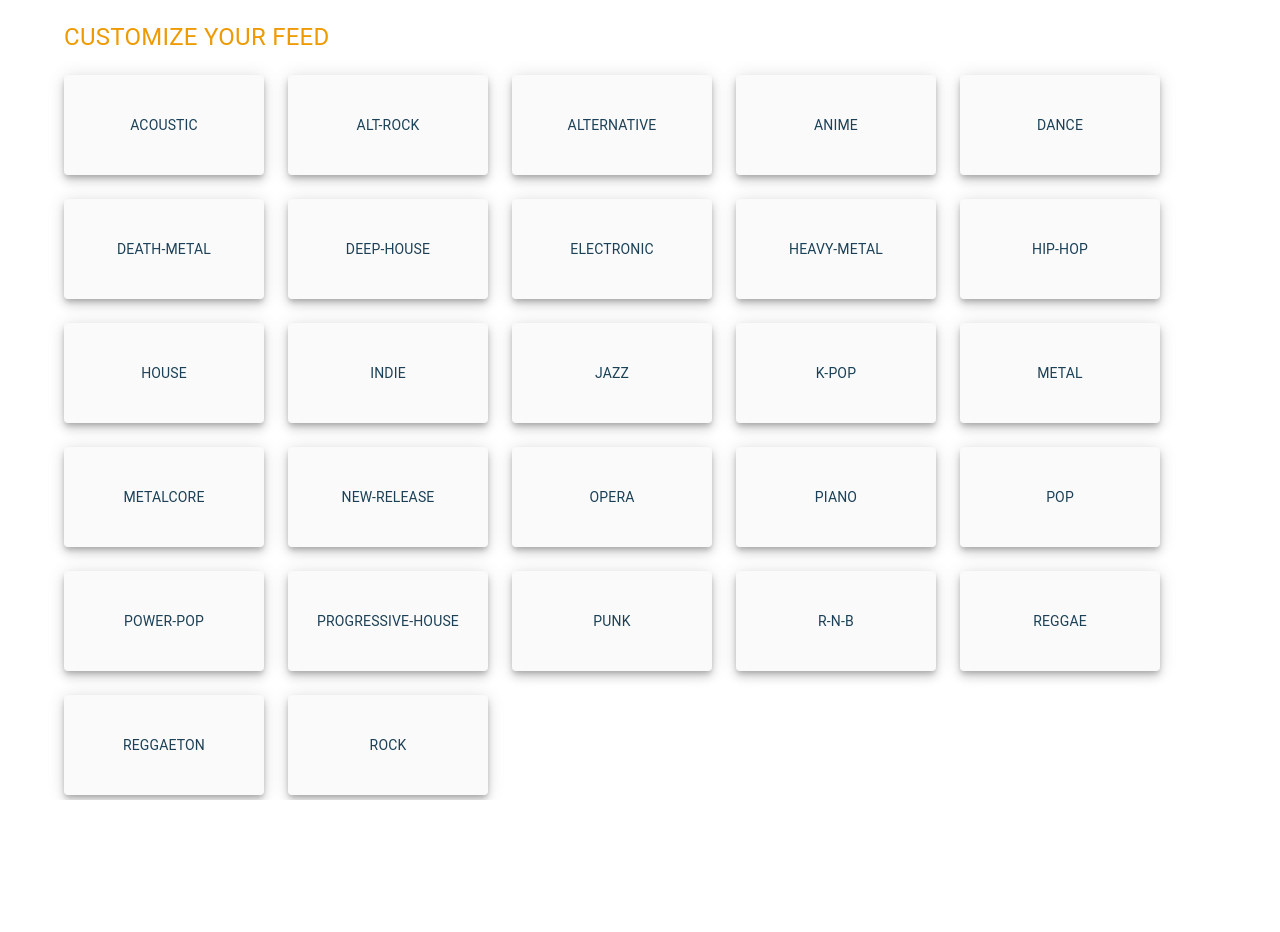
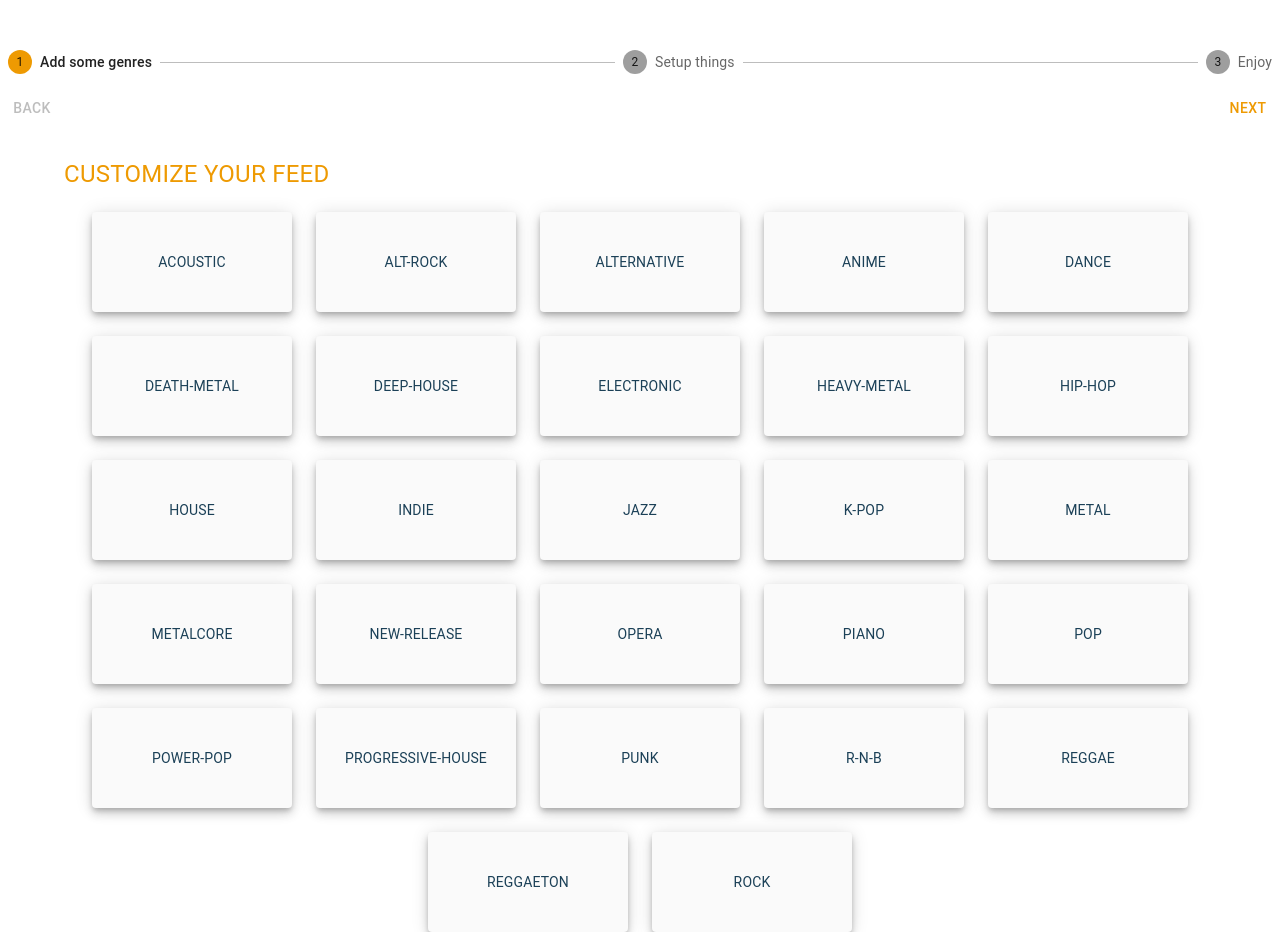
Before and after one commit to DouglasCantao/music-feed, a Next.js app: page / in a window 1280 px wide. Before the commit the page ends 800 px from the top, so only its background shows below. Built offline with nearby package versions, Linux system fonts and the light colour scheme.

Commit message:
Adding some behavs to genreSection and stepper logic

```diff
--- /dev/null
+++ b/components/ConfigStepper.js
@@ -0,0 +1,71 @@
+import * as React from 'react';
+import Box from '@mui/material/Box';
+import Stepper from '@mui/material/Stepper';
+import Step from '@mui/material/Step';
+import StepLabel from '@mui/material/StepLabel';
+import Button from '@mui/material/Button';
+import Typography from '@mui/material/Typography';
+
+const steps = ['Add some genres', 'Setup things', 'Enjoy'];
+
+export default function HorizontalLinearStepper({ selectedGenre }) {
+  const [activeStep, setActiveStep] = React.useState(0);
+
+  const handleNext = () => {
+    if(selectedGenre.length) {
+      setActiveStep((prevActiveStep) => prevActiveStep + 1);
+    }
+  };
+
+  const handleBack = () => {
+    setActiveStep((prevActiveStep) => prevActiveStep - 1);
+  };
+
+  const handleReset = () => {
+    setActiveStep(0);
+  };
+
+  return (
+    <Box sx={{ width: '100%', padding: '50px 0 10px' }}>
+      <Stepper activeStep={activeStep}>
+        {steps.map((label, index) => {
+          const stepProps = {};
+          const labelProps = {};
+          return (
+            <Step key={label} {...stepProps}>
+              <StepLabel {...labelProps}>{label}</StepLabel>
+            </Step>
+          );
+        })}
+      </Stepper>
+      {activeStep === steps.length ? (
+        <React.Fragment>
+          <Typography sx={{ mt: 2, mb: 1 }}>
+            All steps completed - you&apos;re finished
+          </Typography>
+          <Box sx={{ display: 'flex', flexDirection: 'row', pt: 2 }}>
+            <Box sx={{ flex: '1 1 auto' }} />
+            <Button onClick={handleReset}>Reset</Button>
+          </Box>
+        </React.Fragment>
+      ) : (
+        <React.Fragment>
+          <Box sx={{ display: 'flex', flexDirection: 'row', pt: 2 }}>
+            <Button
+              color="inherit"
+              disabled={activeStep === 0}
+              onClick={handleBack}
+              sx={{ mr: 1 }}
+            >
+              Back
+            </Button>
+            <Box sx={{ flex: '1 1 auto' }} />
+            <Button onClick={handleNext}>
+              {activeStep === steps.length - 1 ? 'Finish' : 'Next'}
+            </Button>
+          </Box>
+        </React.Fragment>
+      )}
+    </Box>
+  );
+}
--- /dev/null
+++ b/components/GenreItems.js
@@ -0,0 +1,47 @@
+import * as React from 'react';
+import Paper from '@mui/material/Paper';
+import { styled } from '@mui/material/styles';
+import { useState, useEffect } from 'react';
+import { useTheme } from '@mui/material/styles';
+
+const Item = styled(Paper)(({ theme }) => ({
+  ...theme.typography.body2,
+  textAlign: 'center',
+  backgroundColor: theme.palette.customColor.primaryBackground,
+  height: 100,
+  width: 200,
+  cursor: 'pointer',
+  lineHeight: '100px',
+  color: theme.palette.secondary.main,
+}));
+
+export default function GenreItems({ content, customizeFeed }) {
+  const theme = useTheme();
+  const [genre, setGenre] = useState(content)
+
+  const handleItemClick = (index) => {
+    let newGenre = content.map((item) => {
+      if (item.id === index.id) {
+        item.selected = !item.selected;
+        item.elevation = item.selected ? 0 : 6;
+      }
+      return item;
+    })
+    setGenre(newGenre);
+    customizeFeed(newGenre.filter(item => item.selected));
+  };
+
+  return (
+
+    genre && genre.map((item) => {
+      return <Item key={item.name}
+        elevation={item.elevation}
+        sx={{ backgroundColor: item.selected ? `${theme.palette.customColor.secondaryLight}` : `${ theme.palette.customColor.secondaryBackground }`, color: item.selected ? `${theme.palette.customColor.primaryLight }` : `${ theme.palette.secondary.main }` }}
+        onClick={() => handleItemClick(item)}
+        >
+        {item.name.toUpperCase()}
+      </Item>
+    })
+
+  );
+}
--- a/components/GenreSection.js
+++ b/components/GenreSection.js
@@ -1,25 +1,12 @@
 import * as React from 'react';
 import Container from '@mui/material/Container';
 import Grid from '@mui/material/Grid2';
-import Paper from '@mui/material/Paper';
-import { styled } from '@mui/material/styles';
 import { useState, useEffect } from 'react';
 
 import BaseHeading from '../components/BaseHeading';
+import GenreItems from '../components/GenreItems';
 
-const Item = styled(Paper)(({ theme }) => ({
-  ...theme.typography.body2,
-  textAlign: 'center',
-  backgroundColor: theme.palette.customColor.secondaryBackground,
-  height: 100,
-  width: 200,
-  cursor: 'pointer',
-  lineHeight: '100px',
-  color: theme.palette.secondary.main,
-}));
-
-export default function Elevation() {
-
+export default function Elevation({ customizeFeed }) {
   const [genre, setGenre] = useState(null)
 
   useEffect(() => {
@@ -37,41 +24,23 @@ export default function Elevation() {
       })
   }, [])
 
-  const handleItemClick = (index) => {
-    let newGenre = genre.map((item) => {
-      if (item.id === index.id) {
-        item.selected = !item.selected;
-        item.elevation = item.selected ? 0 : 6;
-      }
-      return item;
-    })
-    setGenre(newGenre);
-  };
-
+  if(genre) {
     return (
       <Container>
         <BaseHeading content="Customize your Feed" />
-
         <Grid container
           direction="row"
           rowSpacing={3}
           columnSpacing={{ xs: 1, sm: 2, md: 3 }}
-        sx={{ flexWrap: 'wrap' }}
+          sx={{ flexWrap: 'wrap', justifyContent: 'center' }}
           >
-        {
-          genre && genre.map((item) => {
-            return <Item key={item.name}
-              elevation={item.elevation}
-              backgroundcolor={item.selected ? 'theme.palette.customColor.secondaryLight' : 'background.paper'}
-              onClick={() => handleItemClick(item)}
-              >
-              {item.name.toUpperCase()}
-            </Item>
-          })
+          <GenreItems content={ genre } customizeFeed={ customizeFeed } />
+
+        </Grid>
+
+      </Container>
+    );
+
   }
 
-      </Grid>
-    </Container>
-
-  );
 }
--- a/pages/index.tsx
+++ b/pages/index.tsx
@@ -5,8 +5,15 @@ import BaseCard from '../components/BaseCard';
 import GenreSection from '../components/GenreSection';
 import { useState, useEffect } from 'react'
 
+import ConfigStepper from '../components/ConfigStepper';
+
 export default function Home(props) {
   const [song, setSong] = useState(null)
+  const [selectedGenre, setSelectedGenre] = useState([])
+
+  const updateSelectedGenre = (genre) => {
+    setSelectedGenre(genre)
+  }
 
   useEffect(() => {
     fetch('/api/song')
@@ -26,8 +33,8 @@ export default function Home(props) {
         <link rel="icon" href="/favicon.ico" />
       </Head>
       <main>
-
-        <GenreSection />
+        <ConfigStepper selectedGenre={ selectedGenre } />
+        <GenreSection customizeFeed={ updateSelectedGenre } />
 
 
 
```
Lines whose indentation alone changed are shown as unchanged.
